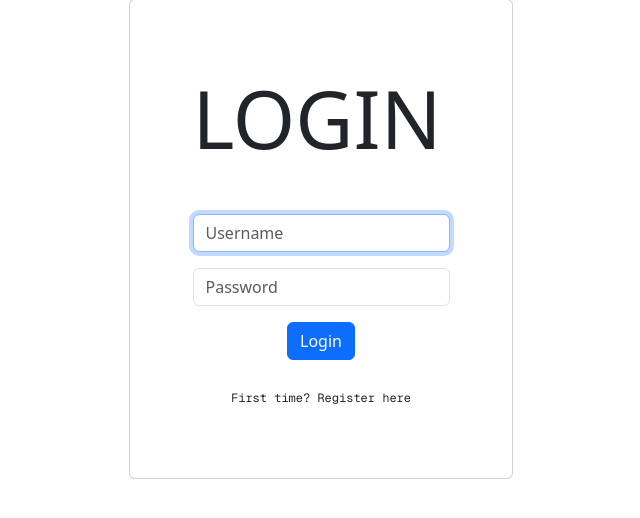
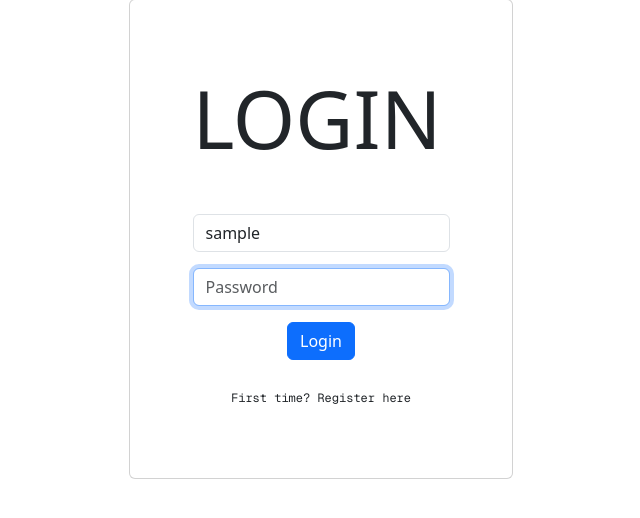
Before and after one commit to ppl-call-me-tima/chatify, a Flask app: template templates/login.html in a window 1280 px wide. Shown: the part 136-654 px from the top of the page, without its empty margins (319-959 px from the left). Run offline with Flask 3, Linux system fonts and the light colour scheme; the template is opened without the code that fills it: most values are stand-ins (such as "Sample title", 1, 10 or a date in 2020).

Commit message:
Enhance - keep fields intact if successive fields are incorrectly filled during login/register

```diff
--- a/app.py
+++ b/app.py
@@ -328,12 +328,14 @@ def login():
             return flash_and_redirect("Enter name!", "login")
 
         if not password:
-            return flash_and_redirect("Enter password!", "login")
+            flash("Enter password!")
+            return render_template("login.html", username=username)
 
         rows = execute_retrieve("SELECT id, hash FROM user WHERE username = :username", {"username" : username})
 
         if not rows or not check_password_hash(rows[0]["hash"], password):
-            return flash_and_redirect("Enter correct username / password!", "login")
+            flash("Enter correct username/password!")
+            return render_template("login.html", username=username)
 
         log_user_in(rows[0]["id"], username)
         return redirect(url_for("index"))
@@ -363,13 +365,16 @@ def register():
             return flash_and_redirect("Enter username!", "register")
 
         if not password:
-            return flash_and_redirect("Enter password!", "register")
+            flash("Enter password!")
+            return render_template("register.html", username=username)
 
         if not confirmation:
-            return flash_and_redirect("Re-enter password!", "register")
+            flash("Re-enter password!")
+            return render_template("register.html", username=username, password=password)
 
         if password != confirmation:
-            return flash_and_redirect("Passwords don't match!", "register")
+            flash("Passwords don't match!")
+            return render_template("register.html", username=username, password=password, confirmation=confirmation)
 
         rows = execute_retrieve("SELECT id FROM user WHERE username = :username", {"username":username})
 
@@ -471,4 +476,4 @@ def upload_pfp():
 
 
 if __name__ == "__main__":
-    socketio.run(app, allow_unsafe_werkzeug=True, host="0.0.0.0")
+    socketio.run(app, allow_unsafe_werkzeug=True, host="0.0.0.0", debug=True)
--- a/templates/login.html
+++ b/templates/login.html
@@ -10,10 +10,10 @@ Login
         <h1 class="display-1 mb-5">LOGIN</h1>
         <form class="d-flex flex-column align-items-center" action="/login" method="post">
             <div class="mb-3">
-                <input autofocus class="form-control" name="username" placeholder="Username" type="text">
+                <input {% if not username %} autofocus {% endif %} class="form-control" name="username" placeholder="Username" type="text" value="{{ username }}">
             </div>
             <div class="mb-3">
-                <input class="form-control" name="password" placeholder="Password" type="password">
+                <input {% if username %} autofocus {% endif %} class="form-control" name="password" placeholder="Password" type="password">
             </div>
             <div>
                 <input class="btn btn-primary" type="submit" value="Login">
--- a/templates/register.html
+++ b/templates/register.html
@@ -10,13 +10,13 @@ Register
         <h1 class="display-1 mb-5">REGISTER</h1>
         <form class="d-flex flex-column align-items-center" action="/register" method="post">
             <div class="mb-3">
-                <input autofocus class="form-control" name="username" placeholder="Username" type="text">
+                <input {% if not username %} autofocus {% endif %} class="form-control" name="username" placeholder="Username" type="text" value="{{ username }}">
             </div>
             <div class="mb-3">
-                <input class="form-control" name="password" placeholder="Password" type="password">
+                <input {% if username and not password %} autofocus {% endif %} class="form-control" name="password" placeholder="Password" type="password" value="{{ password }}">
             </div>
             <div class="mb-3">
-                <input class="form-control" name="confirmation" placeholder="Re-enter Password" type="password">
+                <input {% if password %} autofocus {% endif %} class="form-control" name="confirmation" placeholder="Re-enter Password" type="password" value="{{ confirmation }}">
             </div>
             <div>
                 <input class="btn btn-primary" type="submit" value="Register">
```
